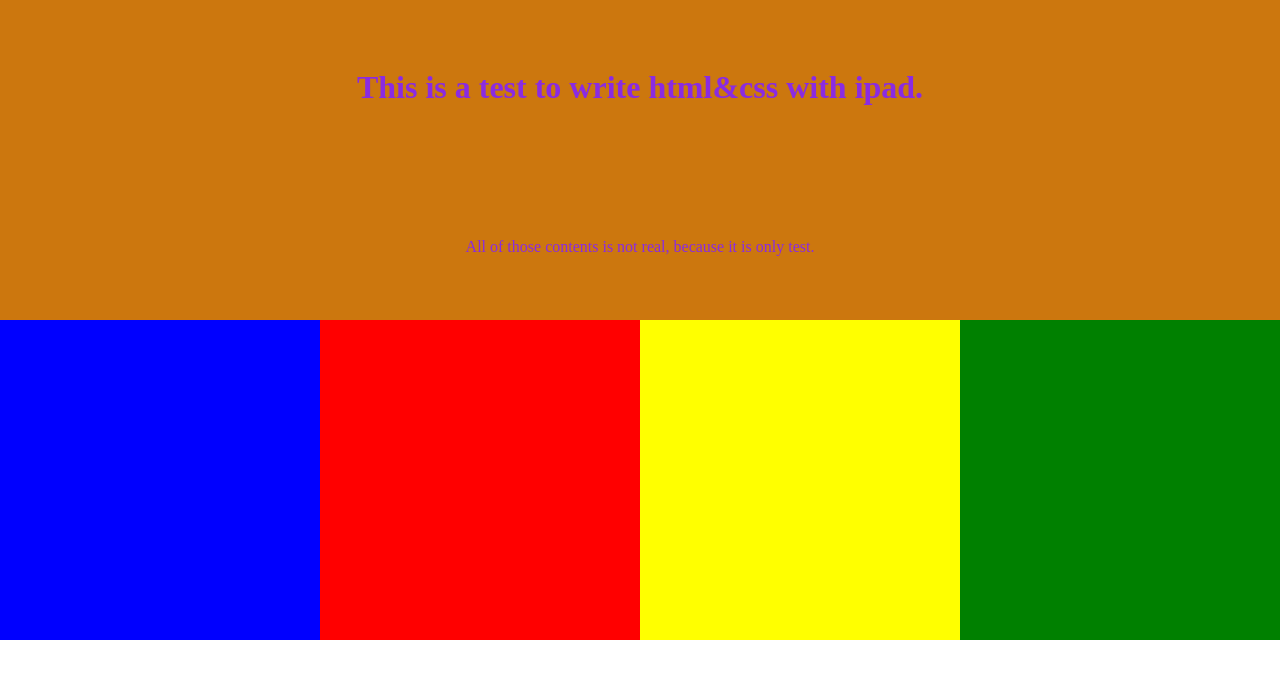
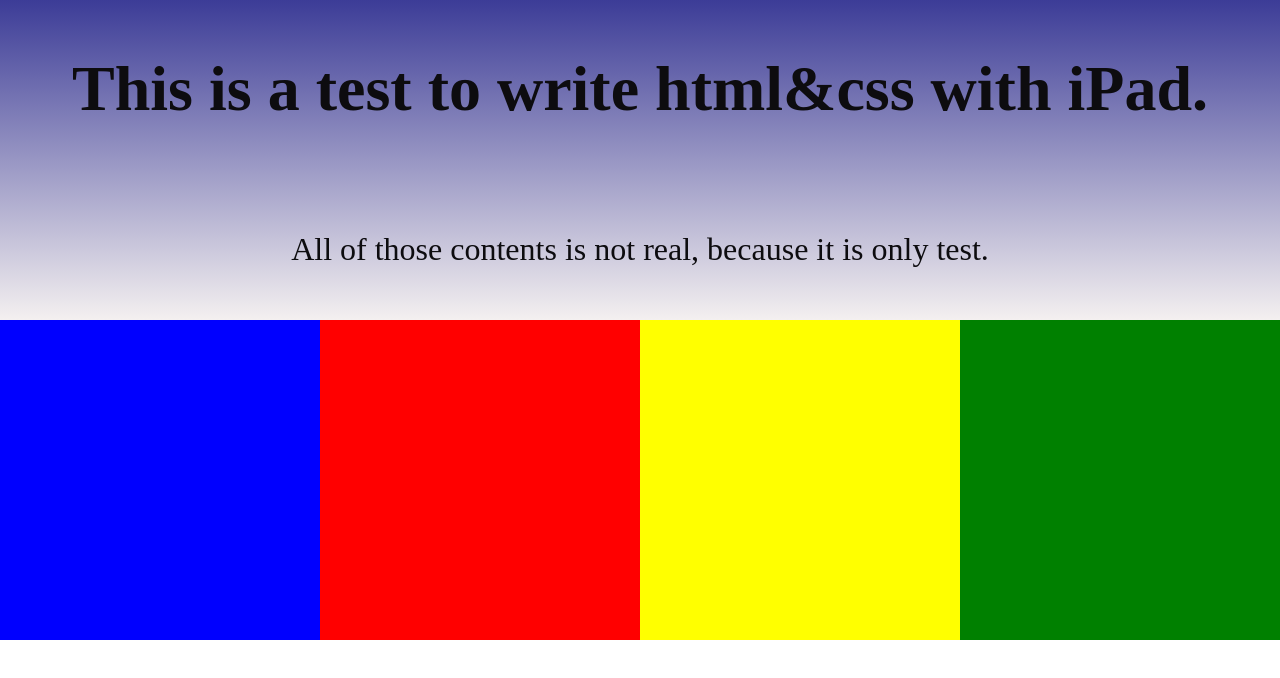
Before and after one commit to schellenbaum036/sample_project, a plain HTML site: page index.html in a window 1280 px wide. Drawn offline with Linux system fonts and the light colour scheme.

Commit message:
linear gradient

```diff
--- a/index.html
+++ b/index.html
@@ -9,8 +9,12 @@
 </head>
 <body>
     <div class="topwrapper">
-        <h1>This is a test to write html&css with ipad. </h1>
+        <h1>This is a test to write html&css with iPad. </h1>
         <p>All of those contents is not real, because it is only test.</p>
+    </div>
+
+    <div class="space">
+
     </div>
 
     <div class="colorbox">
--- a/style.css
+++ b/style.css
@@ -5,12 +5,21 @@ body{
     padding: 0;
 }
 
+h1{
+    font-size: 4em;
+    margin: 0;
+}
+p{
+    font-size: 2em;
+    margin: 0;
+}
+
 .topwrapper{
     text-align: center;
     width: 100vw;
     aspect-ratio: 4/1;
-    color: blueviolet;
-    background-color: rgb(204, 119, 14);
+    color: rgb(13, 12, 15);
+    background: linear-gradient(rgb(60, 60, 151),rgb(244, 240, 240));
     display: grid;
     place-items: center stretch;
 }
```
